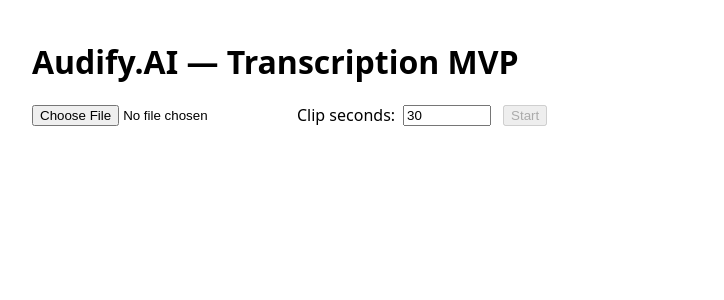
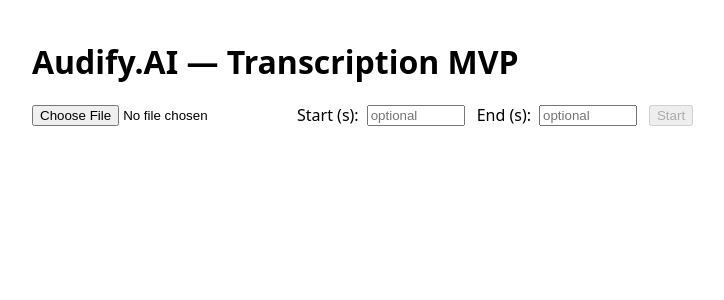
Before and after one commit to ericnii/Audify.AI, a React (Create React App) app in the folder frontend/: page / in a window 1280 px wide. Shown: the top 300 px of the page, without its empty margins (118-842 px from the left). Built offline with nearby package versions, Linux system fonts and the light colour scheme.

Commit message:
added start end time, splice audio before isolating stems

```diff
--- a/frontend/src/App.js
+++ b/frontend/src/App.js
@@ -27,7 +27,8 @@
 
 export default function App() {
   const [file, setFile] = useState(null);
-  const [clipSeconds, setClipSeconds] = useState(30);
+  const [startTime, setStartTime] = useState("");
+  const [endTime, setEndTime] = useState("");
   const [jobId, setJobId] = useState(null);
   const [job, setJob] = useState(null);
   const [error, setError] = useState(null);
@@ -42,10 +43,33 @@
       setError("Pick an audio file first.");
       return;
     }
+    if ((startTime === "") !== (endTime === "")) {
+      setError("Provide both start and end time, or leave both blank.");
+      return;
+    }
+    if (startTime !== "" && endTime !== "") {
+      const startNum = Number(startTime);
+      const endNum = Number(endTime);
+      if (!Number.isFinite(startNum) || !Number.isFinite(endNum)) {
+        setError("Start and end time must be numbers.");
+        return;
+      }
+      if (startNum < 0) {
+        setError("Start time must be >= 0.");
+        return;
+      }
+      if (endNum <= startNum) {
+        setError("End time must be greater than start time.");
+        return;
+      }
+    }
 
     const form = new FormData();
     form.append("file", file);
-    form.append("clip_seconds", String(clipSeconds));
+    if (startTime !== "" && endTime !== "") {
+      form.append("start_time", String(Number(startTime)));
+      form.append("end_time", String(Number(endTime)));
+    }
 
     const res = await fetch(`${API_BASE}/jobs`, {
       method: "POST",
@@ -116,14 +140,28 @@
         />
 
         <label style={{ display: "flex", alignItems: "center", gap: 8 }}>
-          Clip seconds:
+          Start (s):
           <input
             type="number"
-            min={5}
-            max={60}
-            value={clipSeconds}
-            onChange={(e) => setClipSeconds(Number(e.target.value))}
-            style={{ width: 80 }}
+            min={0}
+            step="0.1"
+            value={startTime}
+            onChange={(e) => setStartTime(e.target.value)}
+            style={{ width: 90 }}
+            placeholder="optional"
+          />
+        </label>
+
+        <label style={{ display: "flex", alignItems: "center", gap: 8 }}>
+          End (s):
+          <input
+            type="number"
+            min={0}
+            step="0.1"
+            value={endTime}
+            onChange={(e) => setEndTime(e.target.value)}
+            style={{ width: 90 }}
+            placeholder="optional"
           />
         </label>
 
```
Also changed, not shown: 2 other files (tests, documents, lock files or other folders).
